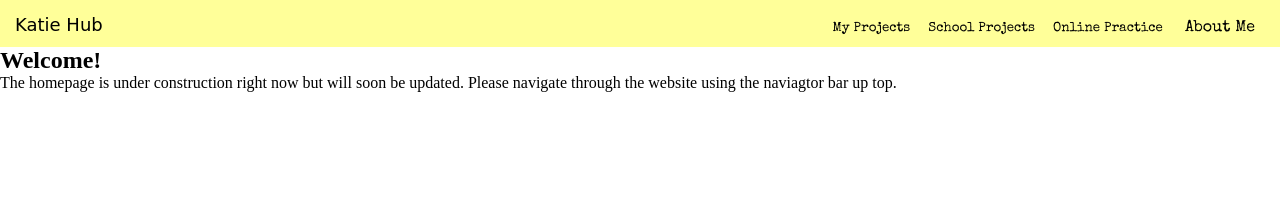
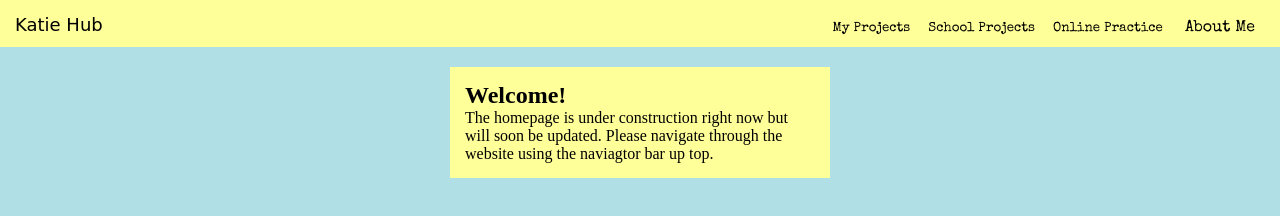
Before and after one commit to Abareyellow/KatieHub, a website: page index.html in a window 1280 px wide. Drawn offline with nearby package versions, Linux system fonts and the light colour scheme; a web font is replaced by a local one.

Commit message:
a minor change, I guess?

```diff
--- a/index.html
+++ b/index.html
@@ -7,6 +7,7 @@
   <title>Katie Hub</title>
   <link href="styles/style.css" rel="stylesheet" type="text/css" />
   <link href="styles/dropdown.css" rel="stylesheet" type="text/css" />
+  <link href="styles/homepage.css" rel="stylesheet" type="text/css" />
   <link href="https://fonts.googleapis.com/css2?family=Anton&family=Luckiest+Guy&family=Open+Sans&family=Press+Start+2P&family=Rammetto+One&family=Special+Elite&display=swap" rel="stylesheet">
   <link href="https://fonts.googleapis.com/css2?family=Roboto:wght@300&display=swap" rel="stylesheet">
 </head>
```
